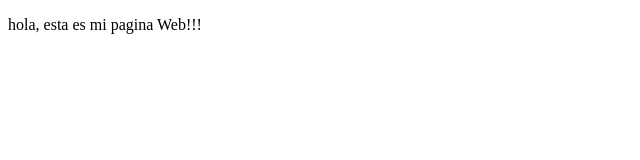
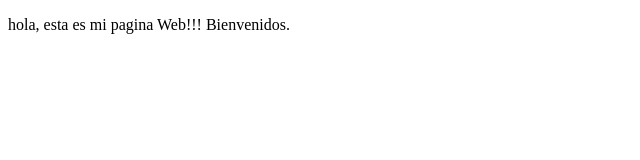
Before and after one commit to robinsonvegas/proyectoDemoCursoPrework, a plain HTML site: page index.html in a window 1280 px wide. Shown: the whole page, without its empty margins (0-640 px from the left). Drawn offline with Linux system fonts and the light colour scheme.

Commit message:
cambios sitio de twitvh

```diff
--- a/index.html
+++ b/index.html
@@ -8,6 +8,7 @@
 <body>
     <p>
         hola, esta es mi pagina Web!!!
+        Bienvenidos.
     </p>
 </body>
 </html>
```
